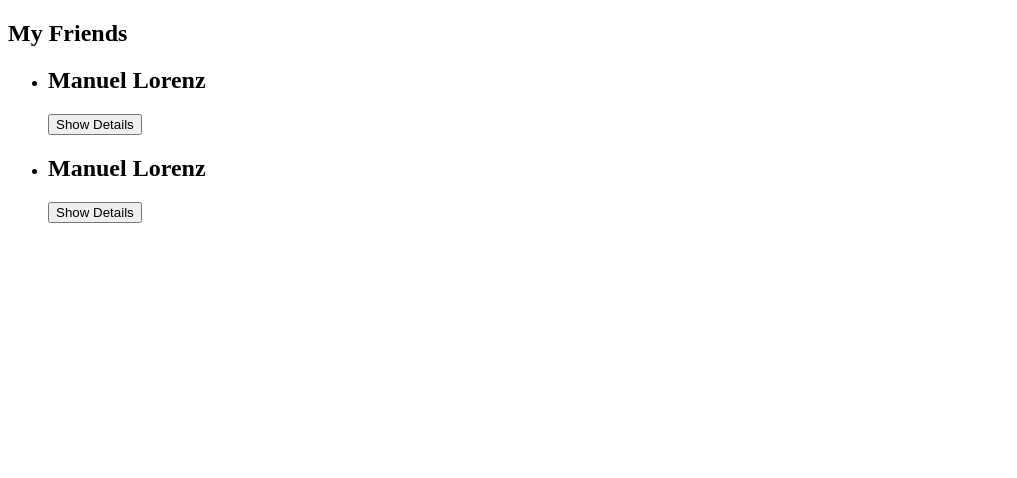
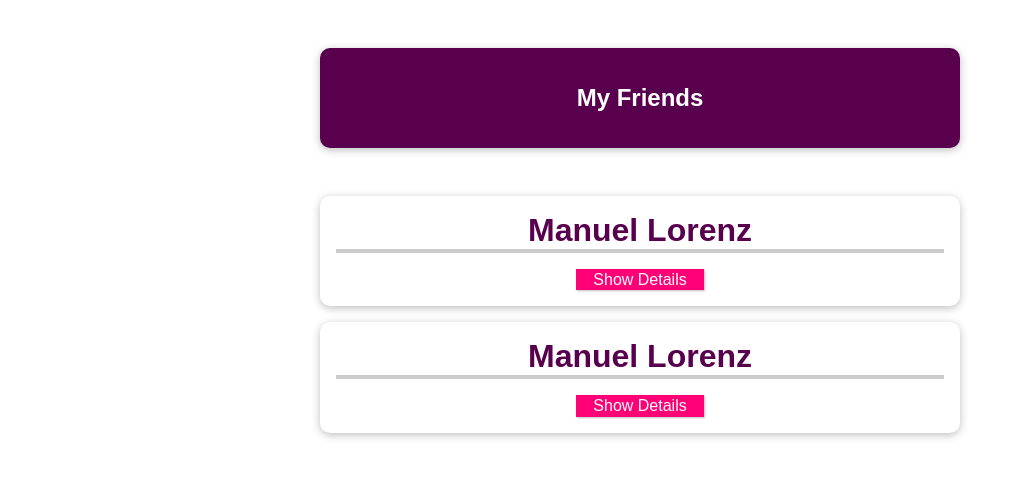
Before and after one commit to shb0328/vue-course, a Vue app in the folder vue-cli-project/vue-cli-01-a-new-vue-project/: page / in a window 1280 px wide. Shown: the top 478 px of the page, without its empty margins (0-1017 px from the left). Built offline with nearby package versions, Linux system fonts and the light colour scheme.

Commit message:
style init

```diff
--- a/vue-cli-project/vue-cli-01-a-new-vue-project/src/App.vue
+++ b/vue-cli-project/vue-cli-01-a-new-vue-project/src/App.vue
@@ -1,6 +1,6 @@
 <template>
   <section>
-    <h2>My Friends</h2>
+    <header><h1>My Friends</h1></header>
     <ul>
       <friend-contact></friend-contact>
       <friend-contact></friend-contact>
@@ -34,3 +34,70 @@
   computed: {}
 };
 </script>
+
+<style>
+* {
+  box-sizing: border-box;
+}
+
+html {
+  font-family: 'Jost', sans-serif;
+}
+
+body {
+  margin: 0;
+}
+
+header {
+  box-shadow: 0 2px 8px rgba(0, 0, 0, 0.26);
+  margin: 3rem auto;
+  border-radius: 10px;
+  padding: 1rem;
+  background-color: #58004d;
+  color: white;
+  text-align: center;
+  width: 90%;
+  max-width: 40rem;
+}
+
+#app ul {
+  margin: 0;
+  padding: 0;
+  list-style: none;
+}
+
+#app li {
+  box-shadow: 0 2px 8px rgba(0, 0, 0, 0.26);
+  margin: 1rem auto;
+  border-radius: 10px;
+  padding: 1rem;
+  text-align: center;
+  width: 90%;
+  max-width: 40rem;
+}
+
+#app h2 {
+  font-size: 2rem;
+  border-bottom: 4px solid #ccc;
+  color: #58004d;
+  margin: 0 0 1rem 0;
+}
+
+#app button {
+  font: inherit;
+  cursor: pointer;
+  border: 1px solid #ff0077;
+  background-color: #ff0077;
+  color: white;
+  padding: 0.05rem 1rem;
+  box-shadow: 1px 1px 2px rgba(0, 0, 0, 0.26);
+}
+
+#app button:hover,
+#app button:active {
+  background-color: #ec3169;
+  border-color: #ec3169;
+  box-shadow: 1px 1px 4px rgba(0, 0, 0, 0.26);
+}
+
+</style>
```
